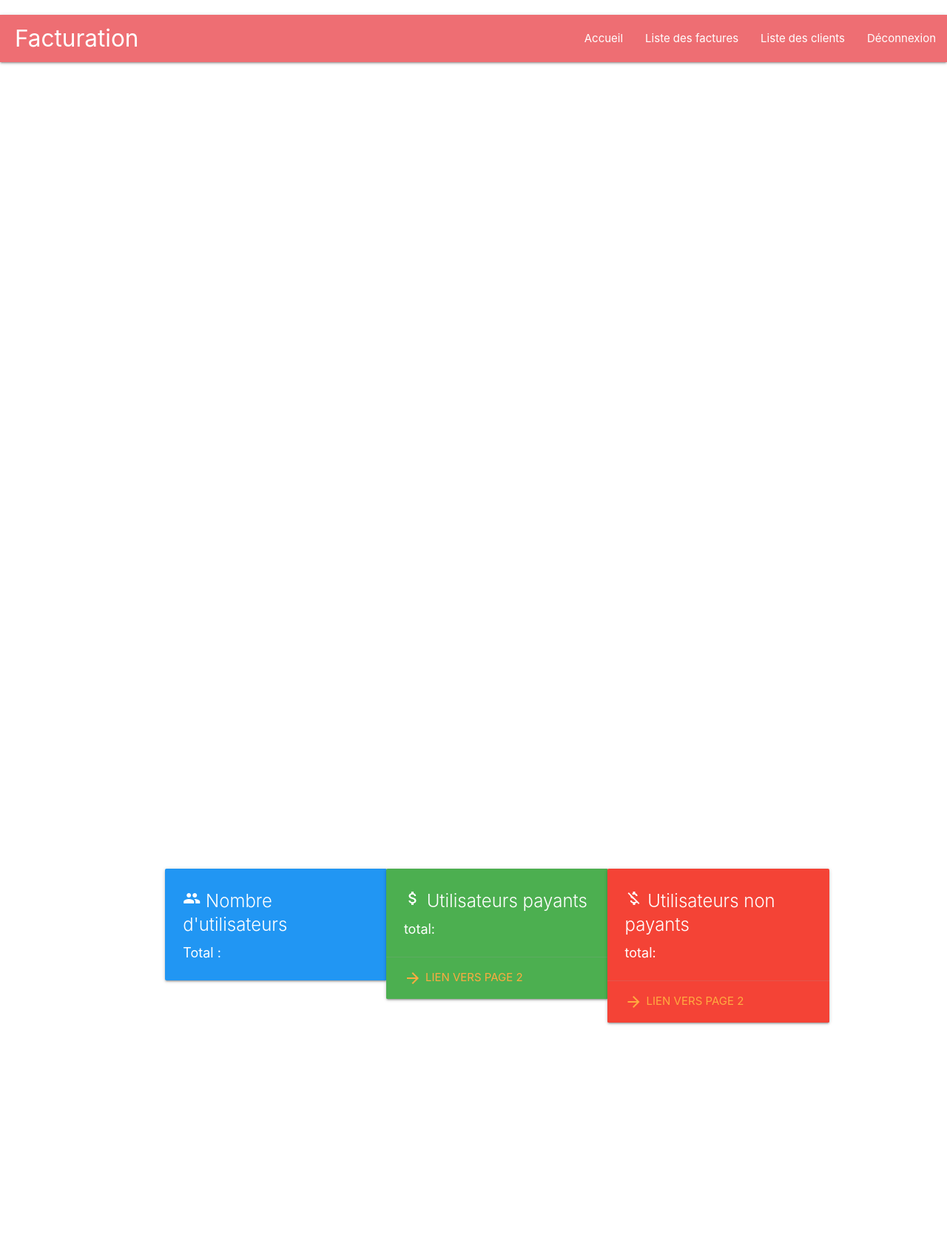
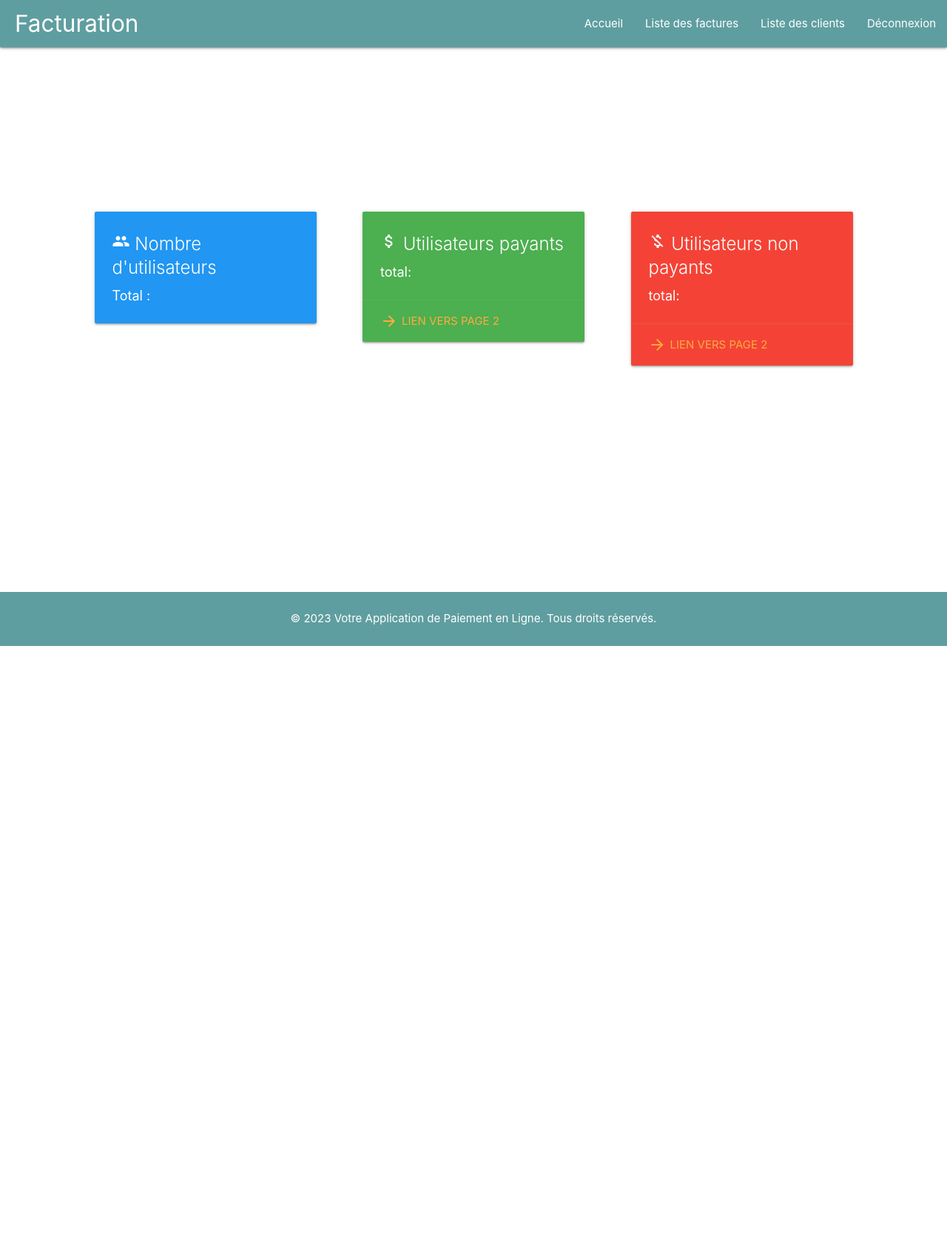
Before and after one commit to imenmoula/Facturation, a PHP site: page /views/home.php in a window 1280 px wide. Shown: the whole page at 74% size. After the commit the page ends 873 px from the top, so only its background shows below. Run offline with PHP 8.4, Linux system fonts and the light colour scheme; the visitor is signed in with stand-in values (Sample User, id 1); data that the repository does not hold is empty.

Commit message:
fix style

```diff
--- a/index.php
+++ b/index.php
@@ -20,7 +20,7 @@
 
   ?>
 
-    <div class="container">
+    <div class="container_lx">
         <h1>Application de Paiement en Ligne</h1>
         <div class="row">
             <div class="col s12 m6">
--- a/views/home.php
+++ b/views/home.php
@@ -13,18 +13,13 @@
 
   ?>
          <link rel="stylesheet" href="<?php echo RACINE_SITE . 'views/includes/style.css' ?>">
+         <link href="https://fonts.googleapis.com/icon?family=Material+Icons" rel="stylesheet">
 
-
-
-    <link rel="stylesheet" href="https://cdnjs.cloudflare.com/ajax/libs/materialize/1.0.0/css/materialize.min.css">
-    <link href="https://fonts.googleapis.com/icon?family=Material+Icons" rel="stylesheet">
 
   <!-- CSS personnalisé -->
   <style>
 
-    body {
-      padding-top: 20px;
-    }
+
     .card {
       width: 300px;
       margin: 20px;
@@ -60,14 +55,11 @@
 ?>
       <!-- Navbar -->
     <!-- Main content -->
-    <div class="container">
-    </div>
- <br>
- <br>
- <br>
+
+
 
 <!-------*******************dasbord************************************************--->
-<div class="container">
+<div class="container_lx">
   <div class="row">
     <div class="col s12 m4">
       <div class="card blue">
@@ -168,7 +160,9 @@
   </div>
 </div>
 
-
+<footer>
+        <p>&copy; 2023 Votre Application de Paiement en Ligne. Tous droits réservés.</p>
+</footer>
     <script src="https://cdnjs.cloudflare.com/ajax/libs/materialize/1.0.0/js/materialize.min.js"></script>
 
     <!-- Add your custom scripts here -->
--- a/views/includes/style.css
+++ b/views/includes/style.css
@@ -40,12 +40,18 @@
 }
 
 
-.container {
+.container_lx {
   display: flex;
   justify-content: center;
   align-items: center;
   height: 100vh;
   width: 100%;
+}
+
+.container {
+  height: 80vh;
+
+  width: 80%;
 }
 
 .login-container {
--- a/views/users/inscription.php
+++ b/views/users/inscription.php
@@ -26,7 +26,7 @@
     ?>
     <br> <br>
 
-    <div class="container">
+    <div class="container" style="display:block !important">
         <?php
          if($_SESSION['id']){
             echo "<h2>Ajout</h2>";
@@ -84,7 +84,11 @@
             <button class="btn waves-effect waves-light" type="submit">S'inscrire</button>
         </form>
     </div>
+    <br> <br>
 
+    <footer>
+        <p>&copy; 2023 Votre Application de Paiement en Ligne. Tous droits réservés.</p>
+</footer>
     <!-- Inclure les fichiers JavaScript de Materialize -->
     <script src="https://cdnjs.cloudflare.com/ajax/libs/materialize/1.0.0/js/materialize.min.js"></script>
     <?php
--- a/views/users/invoice.php
+++ b/views/users/invoice.php
@@ -58,7 +58,7 @@
   <!-- Navbar -->
 
   <br> <br>
-  <div class="container">
+  <div class="container" style="display: block !important;">
     <h4>Liste des Facture <?php echo $_SESSION['name']; ?></h4>
     <form method='post' class="form-with-button">
       <div class="input-field">
@@ -185,7 +185,9 @@
     </div>
   </div>
 
-
+  <footer>
+        <p>&copy; 2023 Votre Application de Paiement en Ligne. Tous droits réservés.</p>
+</footer>
 
   <script>
     function confirmDelete(id) {
```
Also changed, not shown: views/login.php (+7 -0 lines).
